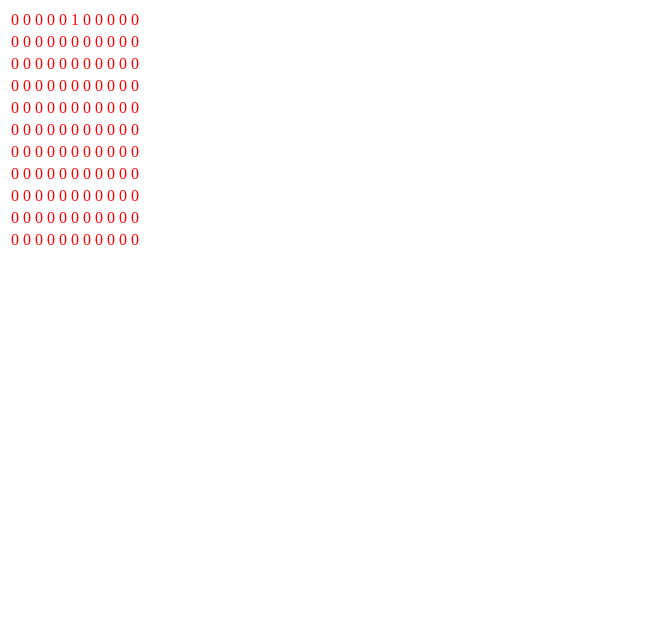
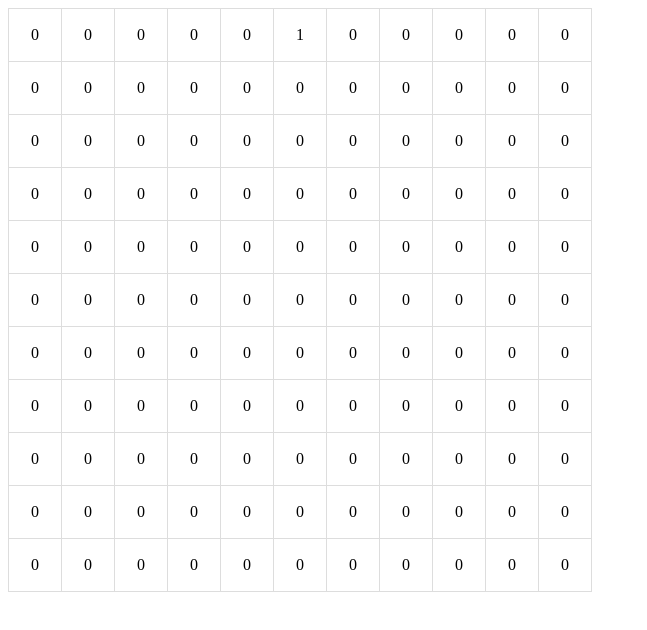
Before and after one commit to EgorBedov/Simple-JS-Tetris, a website built with webpack: page static/index.html in a window 1280 px wide. Shown: the whole page, without its empty margins (0-647 px from the left). Built offline with nearby package versions, Linux system fonts and the light colour scheme.

Commit message:
Prettified table

```diff
--- a/static/style.css
+++ b/static/style.css
@@ -1,3 +1,14 @@
 .base {
-    color: red;
+    border-collapse: collapse;
 }
+
+.base, .base td {
+    border: 1px solid #ddd;
+}
+
+.base td {
+    width: 50px;
+    height: 50px;
+    line-height: 50px;
+    text-align: center;
+}
```
